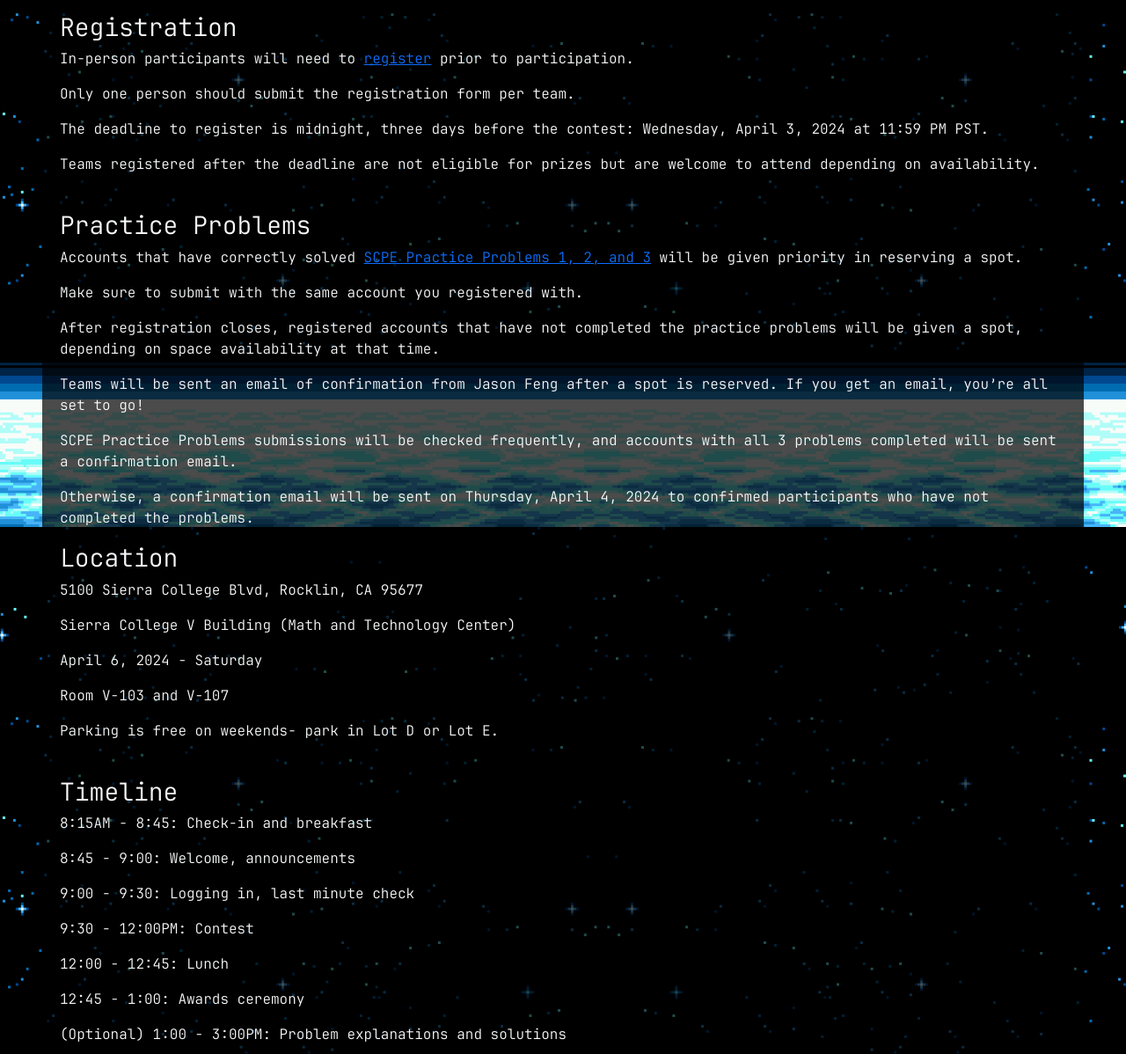
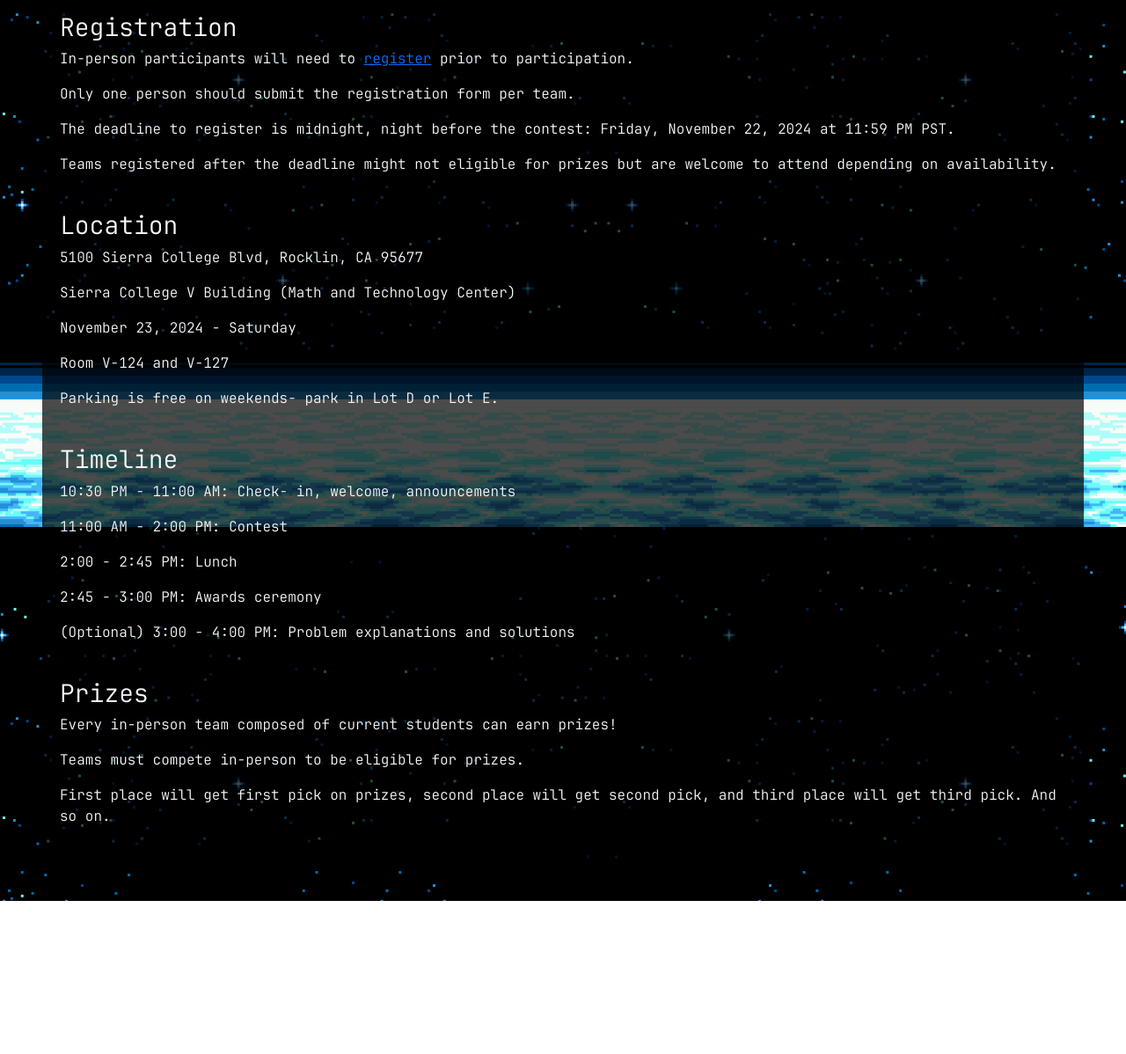
Before and after one commit to JasonFeng365/scpe, a plain HTML site: page in-person/index.html in a window 1280 px wide. Shown: the part 201-1399 px from the top of the page at 88% size. After the commit the page ends 1225 px from the top, so only its background shows below. Drawn offline with nearby package versions, Linux system fonts and the light colour scheme.

Commit message:
Update index.html

```diff
--- a/in-person/index.html
+++ b/in-person/index.html
@@ -62,10 +62,10 @@
 		<h3>Registration</h3>
 		<p>In-person participants will need to <a href="../register">register</a> prior to participation.</p>
 		<p>Only one person should submit the registration form per team.</p>
-		<p>The deadline to register is midnight, three days before the contest: Wednesday, April 3, 2024 at 11:59 PM PST.</p>
-		<p>Teams registered after the deadline are not eligible for prizes but are welcome to attend depending on availability.</p>
+		<p>The deadline to register is midnight, night before the contest: Friday, November 22, 2024 at 11:59 PM PST.</p>
+		<p>Teams registered after the deadline might not eligible for prizes but are welcome to attend depending on availability.</p>
 		<br>
-
+<!--
 		<h3>Practice Problems</h3>
 		<p>Accounts that have correctly solved <a href="https://www.hackerrank.com/contests/scpe-practice-problems/challenges">SCPE Practice Problems 1, 2, and 3</a> will be given priority in reserving a spot.</p>
 		<p>Make sure to submit with the same account you registered with.</p>
@@ -73,30 +73,27 @@
 		<p>Teams will be sent an email of confirmation from Jason Feng after a spot is reserved. If you get an email, you’re all set to go!</p>
 		<p>SCPE Practice Problems submissions will be checked frequently, and accounts with all 3 problems completed will be sent a confirmation email.</p>
 		<p>Otherwise, a confirmation email will be sent on Thursday, April 4, 2024 to confirmed participants who have not completed the problems.</p>
-
+-->
 		<h3>Location</h3>
 		<p>5100 Sierra College Blvd, Rocklin, CA 95677</p>
 		<p>Sierra College V Building (Math and Technology Center)</p>
-		<p>April 6, 2024 - Saturday</p>
-		<p>Room V-103 and V-107</p>
+		<p>November 23, 2024 - Saturday</p>
+		<p>Room V-124 and V-127</p>
 		<p>Parking is free on weekends- park in Lot D or Lot E.</p>
 		<br>
 
 		<h3>Timeline</h3>
-		<p>8:15AM - 8:45: Check-in and breakfast</p>
-		<p>8:45 - 9:00: Welcome, announcements</p>
-		<p>9:00 - 9:30: Logging in, last minute check</p>
-		<p>9:30 - 12:00PM: Contest</p>
-		<p>12:00 - 12:45: Lunch</p>
-		<p>12:45 - 1:00: Awards ceremony</p>
-		<p>(Optional) 1:00 - 3:00PM: Problem explanations and solutions</p>
+		<p>10:30 PM - 11:00 AM: Check- in, welcome, announcements</p>
+		<p>11:00 AM - 2:00 PM: Contest</p>
+		<p>2:00 - 2:45 PM: Lunch</p>
+		<p>2:45 - 3:00 PM: Awards ceremony</p>
+		<p>(Optional) 3:00 - 4:00 PM: Problem explanations and solutions</p>
 		<br>
 
 		<h3>Prizes</h3>
-		<p>Prizes are merchandise from tech companies, such as water bottles and hats.</p>
 		<p>Every in-person team composed of current students can earn prizes!</p>
 		<p>Teams must compete in-person to be eligible for prizes.</p>
-		<p>First place will get first pick on prizes, second place will get second pick, and third place will get third pick.</p>
+		<p>First place will get first pick on prizes, second place will get second pick, and third place will get third pick. And so on. </p>
 	</div>
 
 </div>
```
